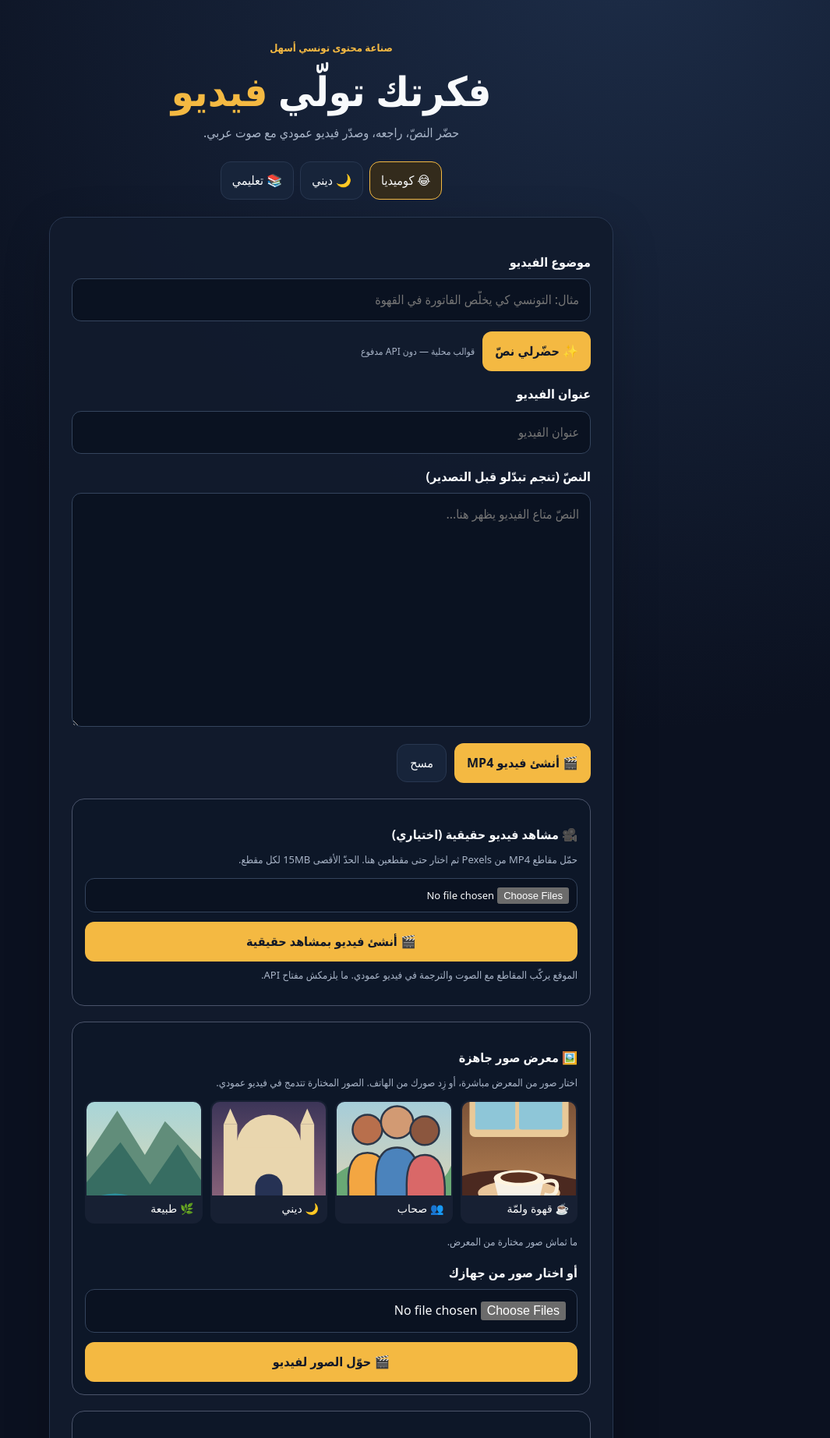
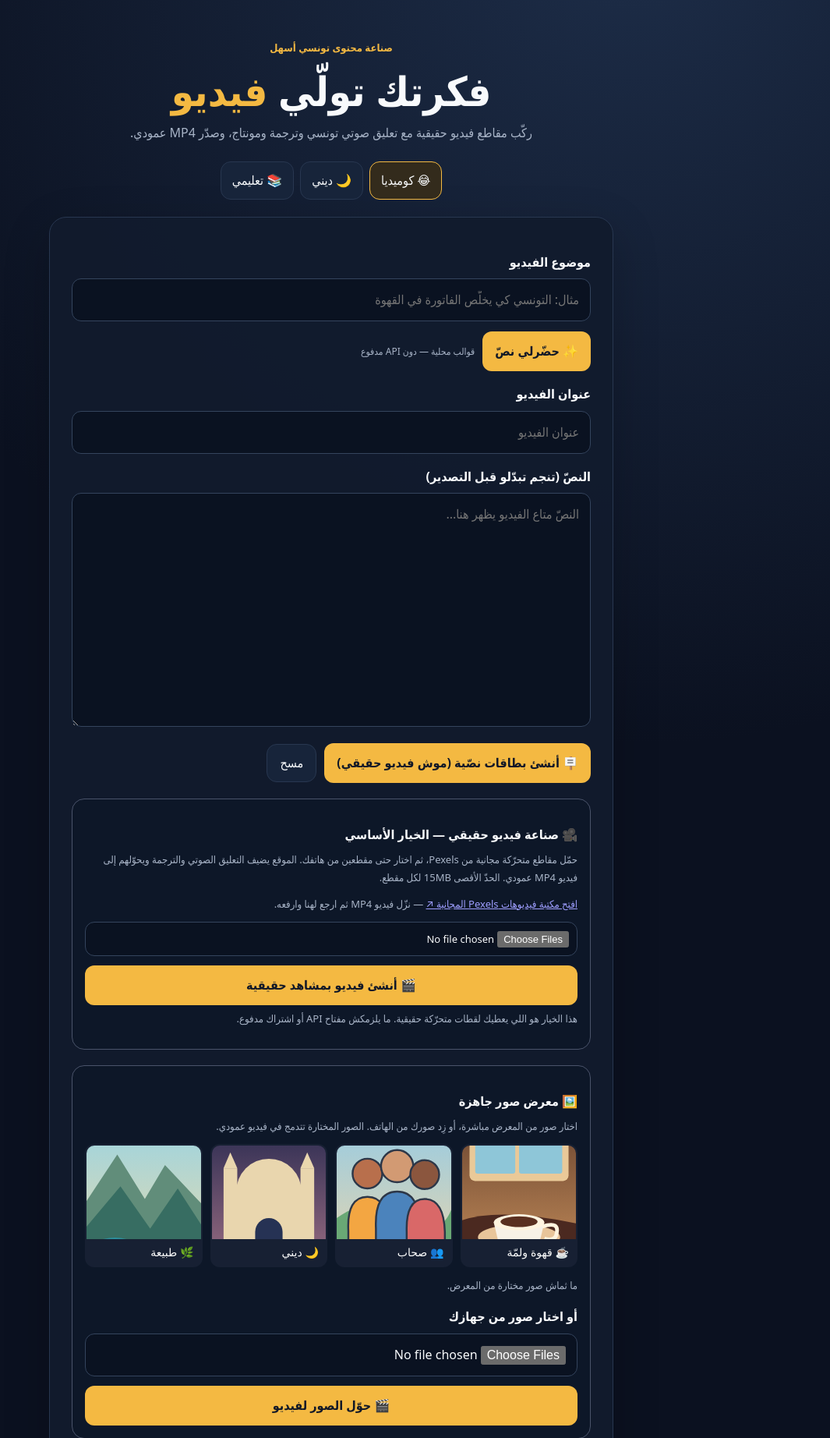
Before and after one commit to houbisaad2-stack/tounsi-ai-studio, a Flask app: page / in a window 1280 px wide. Shown: the part 91-1935 px from the top of the page at 78% size, without its empty margins (215-1280 px from the left). Run offline with Flask 3, Linux system fonts and the light colour scheme.

Commit message:
Prioritize real stock footage video workflow in UI

```diff
--- a/templates/index.html
+++ b/templates/index.html
@@ -17,7 +17,7 @@
 <body>
 <header class="top"><div class="brand"><span class="logo">✦</span><div><strong>Tounsi AI Studio</strong><small>من الفكرة للفيديو</small></div></div><span class="pill">نسخة تجريبية</span></header>
 <main>
-<section class="hero"><p class="eyebrow">صناعة محتوى تونسي أسهل</p><h1>فكرتك تولّي <span>فيديو</span></h1><p class="sub">حضّر النصّ، راجعه، وصدّر فيديو عمودي مع صوت عربي.</p>
+<section class="hero"><p class="eyebrow">صناعة محتوى تونسي أسهل</p><h1>فكرتك تولّي <span>فيديو</span></h1><p class="sub">ركّب مقاطع فيديو حقيقية مع تعليق صوتي تونسي وترجمة ومونتاج، وصدّر MP4 عمودي.</p>
 <div class="modes" role="group" aria-label="نوع المحتوى">
 <button class="mode active" data-mode="كوميديا تونسية">😂 كوميديا</button><button class="mode" data-mode="محتوى ديني">🌙 ديني</button><button class="mode" data-mode="محتوى تعليمي">📚 تعليمي</button>
 </div></section>
@@ -26,13 +26,14 @@
 <div class="row"><button type="button" class="primary" id="generate">✨ حضّرلي نصّ</button><span class="hint">قوالب محلية — دون API مدفوع</span></div>
 <label for="title">عنوان الفيديو</label><input id="title" maxlength="120" placeholder="عنوان الفيديو">
 <label for="script">النصّ (تنجم تبدّلو قبل التصدير)</label><textarea id="script" rows="10" placeholder="النصّ متاع الفيديو يظهر هنا..."></textarea>
-<div class="actions"><button type="button" class="primary" id="render">🎬 أنشئ فيديو MP4</button><button type="button" class="secondary" id="clear">مسح</button></div>
+<div class="actions"><button type="button" class="primary" id="render">🪧 أنشئ بطاقات نصّية (موش فيديو حقيقي)</button><button type="button" class="secondary" id="clear">مسح</button></div>
 <div class="stock-box">
-<label for="stockClips">🎥 مشاهد فيديو حقيقية (اختياري)</label>
-<p class="stock-help">حمّل مقاطع MP4 من Pexels ثم اختار حتى مقطعين هنا. الحدّ الأقصى 15MB لكل مقطع.</p>
+<label for="stockClips">🎥 صناعة فيديو حقيقي — الخيار الأساسي</label>
+<p class="stock-help">حمّل مقاطع متحرّكة مجانية من Pexels، ثم اختار حتى مقطعين من هاتفك. الموقع يضيف التعليق الصوتي والترجمة ويحوّلهم إلى فيديو MP4 عمودي. الحدّ الأقصى 15MB لكل مقطع.</p>
+<p class="stock-help"><a href="https://www.pexels.com/videos/" target="_blank" rel="noopener noreferrer">افتح مكتبة فيديوهات Pexels المجانية ↗</a> — نزّل فيديو MP4 ثم ارجع لهنا وارفعه.</p>
 <input id="stockClips" type="file" accept="video/mp4,video/quicktime,video/webm,.m4v" multiple>
 <button type="button" class="primary stock-button" id="renderStock">🎬 أنشئ فيديو بمشاهد حقيقية</button>
-<p class="stock-help">الموقع يركّب المقاطع مع الصوت والترجمة في فيديو عمودي. ما يلزمكش مفتاح API.</p>
+<p class="stock-help">هذا الخيار هو اللي يعطيك لقطات متحرّكة حقيقية. ما يلزمكش مفتاح API أو اشتراك مدفوع.</p>
 </div>
 <div class="stock-box">
 <label for="sceneImages">🖼️ معرض صور جاهزة</label>
@@ -69,7 +70,7 @@
 <a id="download" class="download" hidden>⬇️ نزّل الفيديو</a>
 <div id="previewWrap" class="preview-wrap" hidden><strong>معاينة الفيديو</strong><video id="videoPreview" controls playsinline preload="metadata"></video></div>
 </section>
-<section class="note"><strong>معلومة مهمّة</strong><p>تنجم تصدّر بطاقة نصّية، أو تختار مقاطع فيديو حقيقية من مكتبة مجانية وتدمجها مع النصّ والصوت والترجمة. المشاهد المولّدة بالذكاء الاصطناعي والنشر الآلي على YouTube مرحلة لاحقة.</p></section>
+<section class="note"><strong>معلومة مهمّة</strong><p>للحصول على فيديو حقيقي، استعمل قسم «صناعة فيديو حقيقي» وحمّل مقاطع متحرّكة من Pexels. زرّ «بطاقات نصّية» لا يصنع مشاهد فيديو حقيقية. التعليق الصوتي يحتاج اتصال إنترنت؛ إذا فشلت خدمة الصوت، راجع رسالة الخطأ أو أعد المحاولة.</p></section>
 </main><footer>صُنع للمبدعين التوانسة 🇹🇳</footer>
 <script>
 (() => {
```
